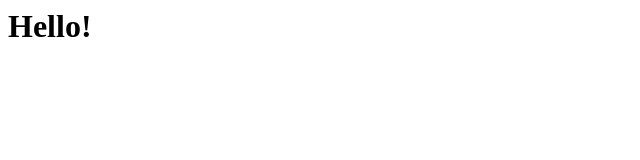
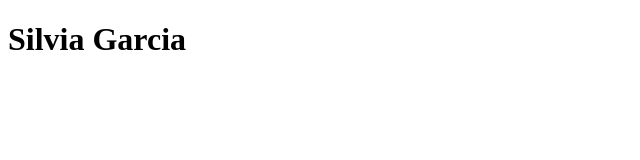
Before and after one commit to SilviaGarciaM/coursera-test, a plain HTML site: page index.html in a window 1280 px wide. Shown: the whole page, without its empty margins (0-640 px from the left). Drawn offline with Linux system fonts and the light colour scheme.

Commit message:
Mi primera pagina

```diff
--- a/index.html
+++ b/index.html
@@ -1 +1,11 @@
-<h1>Hello!</h1>
+<!DOCTYPE html>
+<html lang="en">
+<head>
+	<meta charset="UTF-8">
+	<meta name="viewport" content="width=device-width, initial-scale=1.0">
+	<title>Document</title>
+</head>
+<body>
+	<h1>Silvia Garcia</h1>
+</body>
+</html>
```
